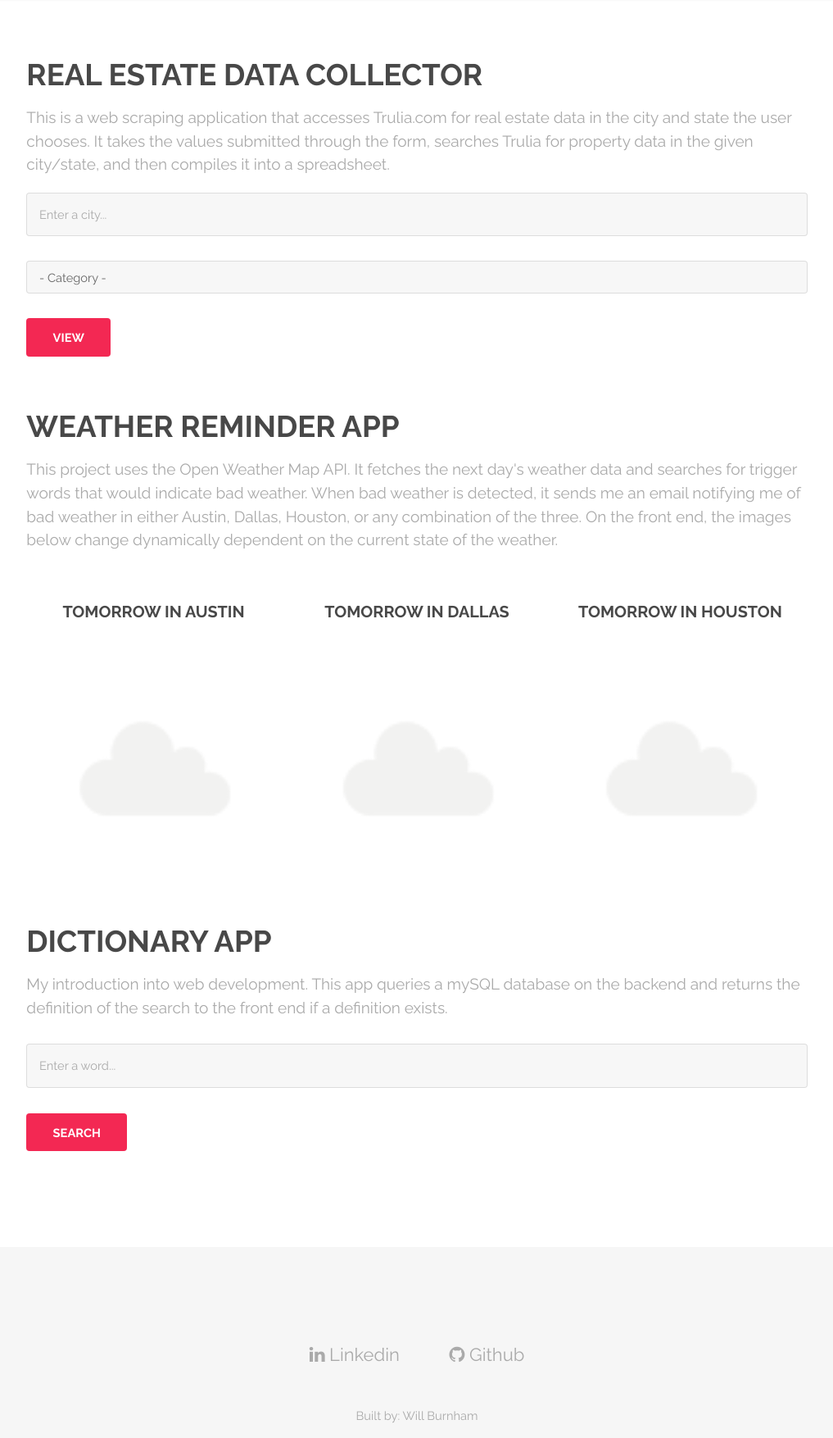
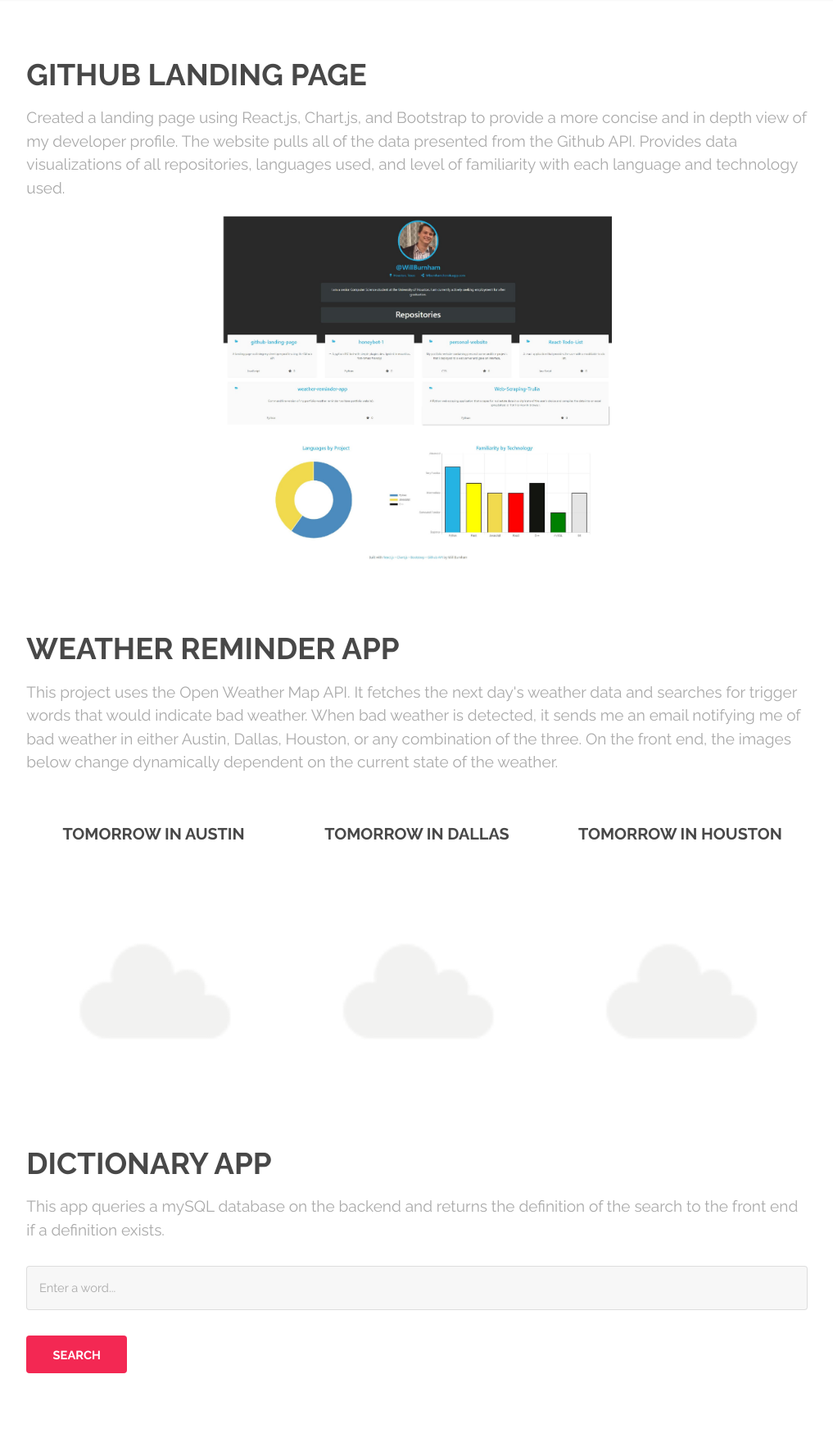
Before and after one commit to WillBurnham/personal-website, a Flask app: page /projects/ in a window 1280 px wide. Shown: the part 83-1837 px from the top of the page at 82% size, without its empty margins (131-1148 px from the left). Run offline with Flask 2, Linux system fonts and the light colour scheme.

Commit message:
removing web scraping functionality, adding github project

```diff
--- a/server.py
+++ b/server.py
@@ -5,9 +5,6 @@ from apscheduler.schedulers.background import BackgroundScheduler
 import time
 from city import City
 import smtplib
-from bs4 import BeautifulSoup
-import xlsxwriter
-import pandas as pd
 import requests
 
 #creating cities to be monitored
@@ -54,7 +51,6 @@ pw = "2FC018z69420!"
 
 #send email when find_bad_weather = true
 def send():
-
     global current_austin_weather
     global current_dallas_weather
     global current_houston_weather
@@ -104,7 +100,6 @@ def send():
     message += str(cities)
     message += ". Give Jackson his medicine if you will be either of these places tomorrow."
 
-
     #reloading image names so they will update dynamically
     aus_img = "/static/images/" + current_austin_weather + ".png"
     dal_img = "/static/images/" + current_dallas_weather + ".png"
@@ -112,7 +107,6 @@ def send():
 
     #sending the email
     server.sendmail(send_email, rec_email, message)
-
 
 #setting up database connection
 def connectToDB():
@@ -123,81 +117,6 @@ def connectToDB():
     database = "ardit700_pm1database"
     )
     return con
-
-
-#scraping page data from website
-def get_content(state, city):
-    url = "https://www.trulia.com/" + state + "/" + city
-    req = requests.get(url, headers={'User-agent': 'Mozilla/5.0 (X11; Ubuntu; Linux x86_64; rv:61.0) Gecko/20100101 Firefox/61.0'})
-    content = req.content
-    soup = BeautifulSoup(content, 'html.parser')
-    all_property_data = soup.find_all("div", {"class":"Box-sc-8ox7qa-0 jDcCbK"})
-    return all_property_data
-
-
-#creating excel workbook
-def start_workbook():
-    return xlsxwriter.Workbook('real_estate.xlsx')
-
-
-#creating a worksheet from the workbook
-def create_worksheet(workbook):
-
-    worksheet = workbook.add_worksheet()
-
-    worksheet.write('A1', 'Price')
-    worksheet.write('B1', 'Beds')
-    worksheet.write('C1', 'Bath')
-    worksheet.write('D1', 'Address')
-    worksheet.write('E1', 'Region')
-
-    return worksheet
-
-
-#grabbing each individual element from the webpage for each property
-def fill_data(all_property_data, worksheet):
-    for i in range (0, len(all_property_data)):
-        property_price = all_property_data[i].find_all("div", {"data-testid":"property-price"})
-        property_beds = all_property_data[i].find_all("div", {"data-testid": "property-beds"})
-        property_baths = all_property_data[i].find_all("div", {"data-testid": "property-baths"})
-        property_address = all_property_data[i].find_all("div", {"data-testid":"property-street"})
-        property_region = all_property_data[i].find_all("div", {"data-testid": "property-region"})
-        if property_price:
-            property_price = property_price[0].text
-        else:
-            property_price = "$0"
-        if property_beds:
-            property_beds = property_beds[0].text
-        else:
-            property_beds = "0bd"
-        if property_baths:
-            property_baths = property_baths[0].text
-        else:
-            property_baths = "0ba"
-
-        if property_address:
-            property_address = property_address[0].text
-        else:
-            property_address = ""
-        if property_region:
-            property_region = property_region[0].text
-        else:
-            property_region = ""
-
-        #using this work around so that we can begin writing data to all rows underneath row 1 in the workbook
-        row_a = ["A", str(i+2)]
-        row_b = ["B", str(i+2)]
-        row_c = ["C", str(i+2)]
-        row_d = ["D", str(i+2)]
-        row_e = ["E", str(i+2)]
-
-        #writing the info to the worksheet
-        worksheet.write(''.join(row_a), property_price)
-        worksheet.write(''.join(row_b), property_beds)
-        worksheet.write(''.join(row_c), property_baths)
-        worksheet.write(''.join(row_d), property_address)
-        worksheet.write(''.join(row_e), property_region)
-
 
 #starting background task scheduler to pull weather data behind the scenes
 sched = BackgroundScheduler(daemon=True)
@@ -224,28 +143,7 @@ def projects():
 #route to resume
 @app.route('/resume/')
 def resume():
-    return redirect("/static/Will Burnham Official Engineering Resume 1.pdf")
-
-
-#route to spreadsheet
-@app.route('/spreadsheet/', methods=['POST'])
-def spreadsheet():
-
-    city = request.form['city']
-    state = request.form['category']
-
-    workbook = start_workbook()
-    worksheet = create_worksheet(workbook)
-    content = get_content(state, city)
-    fill_data(content, worksheet)
-    workbook.close()
-
-    #reading the excel doc with panda's and turning it into an html page for in browser readability
-    df = pd.read_excel("real_estate.xlsx")
-    xl = df.to_html()
-
-    return xl
-
+    return redirect("/static/Will Burnham Resume.pdf")
 
 #route for data submitted through form
 @app.route('/projects/', methods=['POST'])
--- a/templates/projects.html
+++ b/templates/projects.html
@@ -6,6 +6,19 @@
 		<meta http-equiv="refresh" content="60">
 		<title>Projects</title>
 		<link rel="stylesheet" href="{{url_for('static',filename='main.css')}}" />
+		<style>
+    		.overlay-container img {
+        		width: 50%;
+        		height: 50%;
+    		}
+    		.overlay-container img:hover {
+        		width: 55%;
+        		height: 55%;
+        		transition: all 0.3s linear;
+        		cursor: pointer;
+        		box-shadow: 1px 1px 5px darkgray;
+    		}
+		</style>
 	</head>
 	<body>
 
@@ -30,79 +43,20 @@
 				<div class="container">
 
 					<header class="major special">
-						<h2>Real Estate Data Collector</h2>
-						<p style="text-transform:lowercase;">
-						<span style="text-transform:uppercase;">T</span>his is a web scraping application that accesses
-						<span style="text-transform:uppercase;">T</span>rulia.com for real estate data in the city and state the user chooses.
-						<span style="text-transform:uppercase;">I</span>t takes the values submitted through the form, searches
-						<span style="text-transform:uppercase;">T</span>rulia for property data in the given city/state, and then compiles it into a spreadsheet.
+						<h2>Github Landing Page</h2>
+						<p style="text-transform: none;">
+    						Created a landing page using React.js, Chart.js, and Bootstrap to provide a more concise and in depth view of my developer profile.
+    						The website pulls all of the data presented from the Github API. Provides data visualizations of all repositories, languages used, and level of familiarity with each language and technology used.
 						</p>
-						<form method="post" action="/spreadsheet/">
-    						<div class="12u$" style="margin-bottom:30px; margin-top:20px;">
-        						<textarea style="resize: none;"name="city" id="city" placeholder="Enter a city..." rows="1"></textarea>
-        					</div>
-    						<div class="12u$" style="padding-bottom:30px;">
-								<div class="select-wrapper">
-									<select name="category" id="category">
-										<option value="">- Category -</option>
-										<option value="al">Alabama</option>
-										<option value="ak">Alaska</option>
-										<option value="az">Arizona</option>
-										<option value="ar">Arkansas</option>
-										<option value="ca">California</option>
-										<option value="co">Colorado</option>
-										<option value="ct">Connecticut</option>
-										<option value="de">Delaware</option>
-										<option value="fl">Florida</option>
-										<option value="ga">Georgia</option>
-										<option value="hi">Hawaii</option>
-										<option value="id">Idaho</option>
-										<option value="il">Illinois</option>
-										<option value="in">Indiana</option>
-										<option value="ia">Iowa</option>
-										<option value="ks">Kansas</option>
-										<option value="ky">Kentucky</option>
-										<option value="la">Louisiana</option>
-										<option value="me">Maine</option>
-										<option value="md">Maryland</option>
-										<option value="ma">Massachussetts</option>
-										<option value="mi">Michigan</option>
-										<option value="mn">Minnesota</option>
-										<option value="ms">Mississippi</option>
-										<option value="mo">Missouri</option>
-										<option value="mt">Montanna</option>
-										<option value="ne">Nebraska</option>
-										<option value="nv">Nevada</option>
-										<option value="nh">New Hampshire</option>
-										<option value="nj">New Jersey</option>
-										<option value="nm">New Mexico</option>
-										<option value="ny">New York</option>
-										<option value="nc">North Carolina</option>
-										<option value="nd">North Dakota</option>
-										<option value="oh">Ohio</option>
-										<option value="ok">Oklahoma</option>
-										<option value="or">Oregon</option>
-										<option value="pa">Pennsylvania</option>
-										<option value="ri">Rhode Island</option>
-										<option value="sc">South Carolina</option>
-										<option value="tn">Tennessee</option>
-										<option value="tx">Texas</option>
-										<option value="ut">Utah</option>
-										<option value="vt">Vermont</option>
-										<option value="va">Virginia</option>
-										<option value="wa">Washington</option>
-										<option value="wv">West Virginia</option>
-										<option value="wi">Wisconson</option>
-										<option value="wy">Wyoming</option>
-									</select>
-								</div>
-								</div>
-        					<div class="12u$">
-        						<ul class="actions">
-        							<li><input type="submit" value="View" class="special" /></li>
-        						</ul>
-        					</div>
-        				</form>
+						<div class="12u$" style="margin-top: 20px;">
+        					<center>
+        					<div class="overlay-container">
+            					<a href="https://wburnham.netlify.app" target="_blank">
+                					<img src="../static/images/github-app-ss.jpg" alt="">
+                				</a>
+            				</div>
+            				</center>
+        				</div>
 					</header>
 
 				</div>
@@ -111,15 +65,11 @@
 
 					<header class="major special">
 						<h2>Weather Reminder App</h2>
-						<p style="text-transform:lowercase;">
-						<span style="text-transform:uppercase;">T</span>his project uses the
-						<span style="text-transform:uppercase;">O</span>pen <span style="text-transform:uppercase;">W</span>eather
-						<span style="text-transform:uppercase;">M</span>ap <span style="text-transform:uppercase;">API.</span>
-						<span style="text-transform:uppercase;">I</span>t fetches the next day's weather data and searches for trigger words that would indicate bad weather.
-						<span style="text-transform:uppercase;">W</span>hen bad weather is detected, it sends me an email notifying me of bad weather in either
-						<span style="text-transform:uppercase;">A</span>ustin,  <span style="text-transform:uppercase;">D</span>allas,
-						<span style="text-transform:uppercase;">H</span>ouston, or any combination of the three.
-						<span style="text-transform:uppercase;">O</span>n the front end, the images below change dynamically dependent on the current state of the weather.
+						<p style="text-transform: none;">
+						This project uses the Open Weather Map API. It fetches the next day's weather data and searches for trigger words that would indicate bad weather.
+						When bad weather is detected, it sends me an email notifying me of bad weather in either
+						Austin, Dallas, Houston, or any combination of the three.
+						On the front end, the images below change dynamically dependent on the current state of the weather.
 						</p>
 					</header>
 
@@ -146,9 +96,8 @@
 				<div class="container" id="dict">
                     <header class="major special">
 						<h2>Dictionary App</h2>
-						<p style="text-transform:lowercase;"><span style="text-transform:uppercase;">M</span>y introduction into web development.
-						<span style="text-transform:uppercase;">t</span>his app queries a my<span style="text-transform:uppercase;">SQL</span> database on the
-						backend and returns the definition of the search to the front end if a definition exists.</p>
+						<p style="text-transform: none;">
+						This app queries a mySQL database on the backend and returns the definition of the search to the front end if a definition exists.</p>
 						<section style="margin-top:30px;">
     						<form method="post" action="/projects/#dict">
     							<div class="row uniform 50%">
```
Also changed, not shown: static/images/banner.jpg (deleted), static/images/card_back.png (deleted), static/images/github-app-ss.jpg (added), 3 other files.
